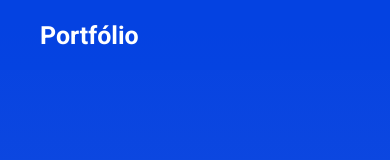
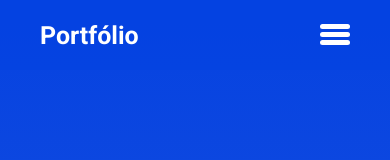
Before and after one commit to Cbolla/portfolio, a React (Create React App) app: page / in a window 390 px wide. Shown: the top 160 px of the page. Built offline with nearby package versions, Linux system fonts and the light colour scheme.

Commit message:
Feat: menu amburgue

```diff
--- a/src/components/cardsSkill/index.css
+++ b/src/components/cardsSkill/index.css
@@ -3,7 +3,7 @@
     margin-bottom: 50px;
     height: 100px;
     display: flex;
-    justify-content: start;
+    justify-content: flex-start;
     align-items: center;
     width: 100px;
 }
--- a/src/features/home/index.css
+++ b/src/features/home/index.css
@@ -44,22 +44,101 @@ header{
 header a{
     text-decoration: none;
     color: white;
+    margin-left: 60px;
 }
+
 
 header .sections-header{
     display: flex;
     font-weight: bold;
 }
 
-header .sections-header a{
-    margin-left: 100px;
-    cursor: pointer;
-}
-
 header .title {
     font-size: 25px;
     font-weight: bold;
 }
+
+#checkbox-menu{
+    display: none;
+    position: absolute;
+}
+
+label{
+    cursor: pointer;
+    position: relative;
+    display: block;
+    height: 22px;
+    width: 30px;
+    display: none;
+}
+
+
+label span{
+    position: absolute;
+    display: block;
+    height: 5px;
+    width: 100%;
+    border-radius: 30px;
+    background-color: #ffffff;
+    transition: 0.25 ease-in-out;
+}
+
+label span:nth-child(1){
+    top: 0;
+}
+label span:nth-child(2){
+    top: 8px;
+}
+label span:nth-child(3){
+    top: 16px;
+}
+
+#checkbox-menu:checked + label span:nth-child(1){
+    transition: 0.25s;
+    transform: rotate(-45deg);
+    top: 8px;
+}
+#checkbox-menu:checked + label span:nth-child(2){
+    opacity: 0;
+}
+#checkbox-menu:checked + label span:nth-child(3){
+    transition: 0.25s;
+    transform: rotate(45deg);
+    top: 8px;
+}
+
+.menu-style{
+    width: 90%;
+    display: flex;
+    justify-content: flex-end;
+    position: fixed;
+    z-index: 1;
+}
+
+.menu-tools{
+    border-radius: 20px;
+    width: 150px;
+    height: 280px;
+    background-color: #457ef0d8;
+    margin-left: 0px;
+    display: flex;
+    flex-direction: column;
+    align-items: center;
+
+}
+.desabilitado{
+    display: none;
+}
+.menu-tools a{
+    margin-top: 10px;
+    margin-bottom: 40px;
+    display: flex;
+    color: #ffffff;
+    text-decoration: none;
+    font-weight: bold;
+    font-size:20px ;
+}
+
 
 /* Primeira tela do site */
 .section1{
@@ -89,6 +168,12 @@ header .title {
 
 .div-carousel{
     width: 300px;
+    -webkit-touch-callout: none;  /* iPhone OS, Safari */
+    -webkit-user-select: none;    /* Chrome, Safari 3 */
+    -khtml-user-select: none;     /* Safari 2 */
+    -moz-user-select: none;       /* Firefox */
+    -ms-user-select: none;        /* IE10+ */
+    user-select: none;
 }
 
 .carousel{
@@ -221,6 +306,23 @@ header .title {
     width: 70%;
 }
 
+/* Quarta tela do site */
+
+.section4{
+    height: 100vh;
+    width: 100%;
+    display: flex;
+    flex-direction: column;
+    justify-content: center;
+    align-items: center;
+
+}
+
+.section4 h1{
+    color: white;
+    margin-bottom: 5%;
+}
+
 
 /* Responsividade do site */
 
@@ -249,6 +351,10 @@ header .title {
 }
 
 @media (max-width: 518px){
+
+    label{
+        display: flex;
+    }
 
     .container{
         display: flex;
--- a/src/features/home/index.js
+++ b/src/features/home/index.js
@@ -9,10 +9,14 @@ import CssIcon from "../../assets/img/css-icon.svg"
 import ReactIcon from "../../assets/img/react-icon.svg"
 import Carousel from "nuka-carousel"
 import { CardsSkill } from "../../components/cardsSkill/CardsSkill"
-
+import { useState,useRef,useLayoutEffect } from "react"
 
 
 export const HomePage = () => {
+    const[active,setMode]=useState(false)
+    const ToggleMode = ()=>{
+        setMode(!active)
+    }
       return (
     <div className="container">
         <header>
@@ -21,8 +25,23 @@ export const HomePage = () => {
                 <a href="#section01">Apresentação</a>
                 <a href="#section02">Sobre mim</a>
                 <a href="#section03">Habilidades</a>
+                <a href="#section04">Projetos</a>
             </div>
+            <input type="checkbox" name="" id="checkbox-menu" />
+            <label htmlFor="checkbox-menu" id="menu" onClick={ToggleMode}>
+                <span></span>
+                <span></span>
+                <span></span>
+            </label>
         </header>
+        <div className={active ? 'menu-style' : "desabilitado"}>
+            <div className="menu-tools">
+            <a href="#section01">Apresentação</a>
+                    <a href="#section02">Sobre mim</a>
+                    <a href="#section03">Habilidades</a>
+                    <a href="#section04">Projetos</a>
+            </div>
+        </div>
         <div className="section1" id="section01">
             <div className="section-right">
                 <div className="container-info">
@@ -86,6 +105,13 @@ export const HomePage = () => {
                 </div>
             </div>
         </div>
+
+        <div className="section4" id="section04">
+            <h1>Projetos</h1>
+            <div className="projetos-carousel ">
+
+            </div>
+        </div>
     </div>
   )
 }
```
Also changed, not shown: src/assets/img/hascogu.png (added).
